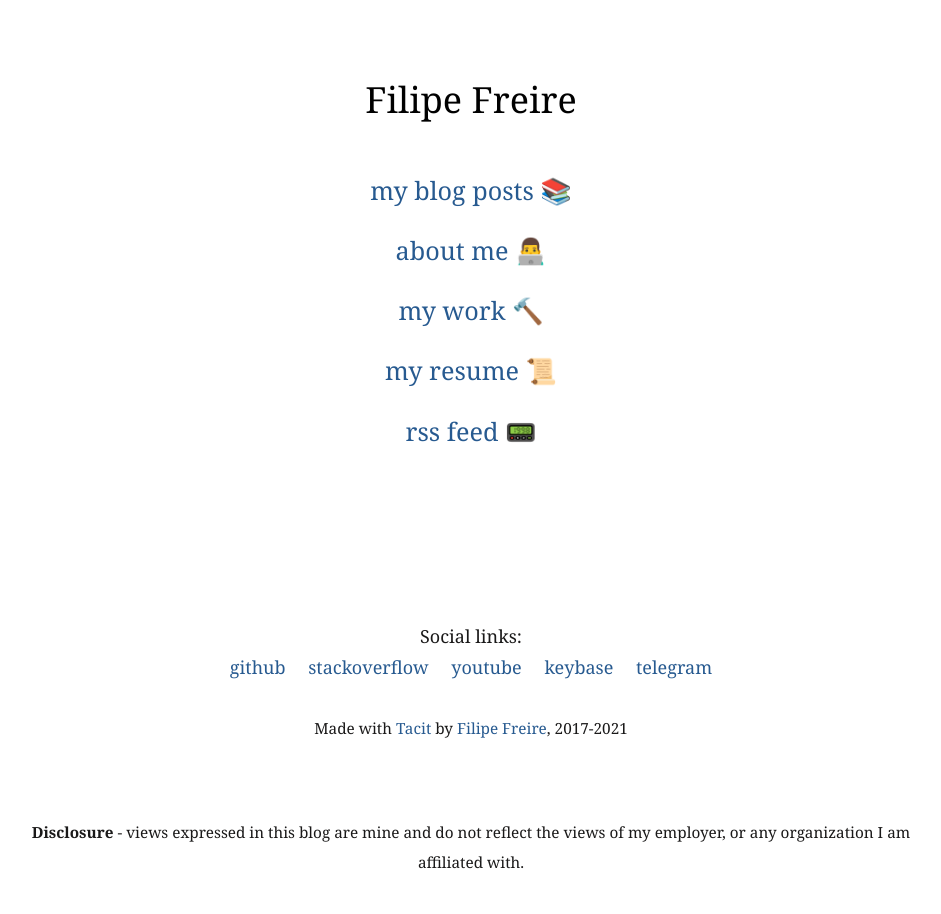
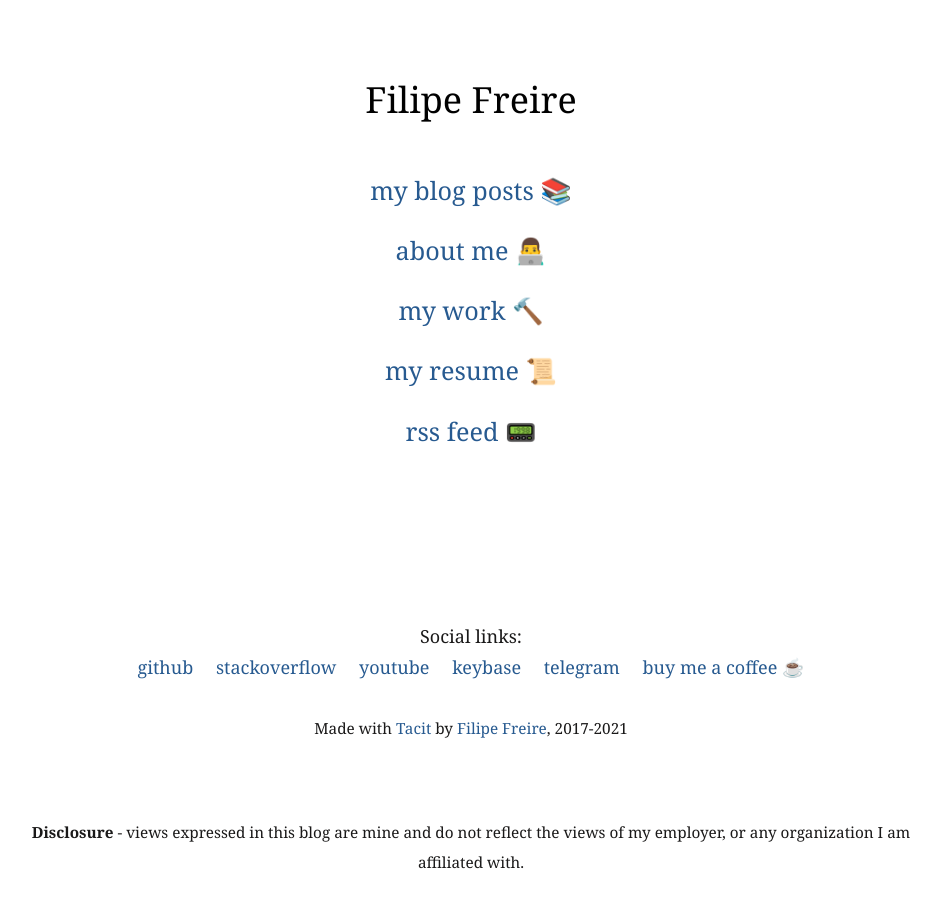
Before and after one commit to filfreire/filfreire.github.io, a Jekyll site: the page built from index.html, in a window 1280 px wide. Shown: the whole page, without its empty margins (169-1110 px from the left). Built offline with Jekyll 4.4.1, drawn with Linux system fonts in a browser that asks for light colours.

Commit message:
add buy me a coffee link.

```diff
--- a/_includes/footer.html
+++ b/_includes/footer.html
@@ -7,6 +7,7 @@
       <li><a href="https://www.youtube.com/channel/UCGLbbk5mMfdcGuDb5pOP8Jg">youtube</a></li>
       <li><a href="https://keybase.io/filfreireadidas">keybase</a></li>
       <li><a href="https://t.me/filfreire">telegram</a></li>
+      <li><a href="https://www.buymeacoffee.com/filipefreire">buy me a coffee ☕</a></li>
     </ul>
   </nav>
 <nav>
```
